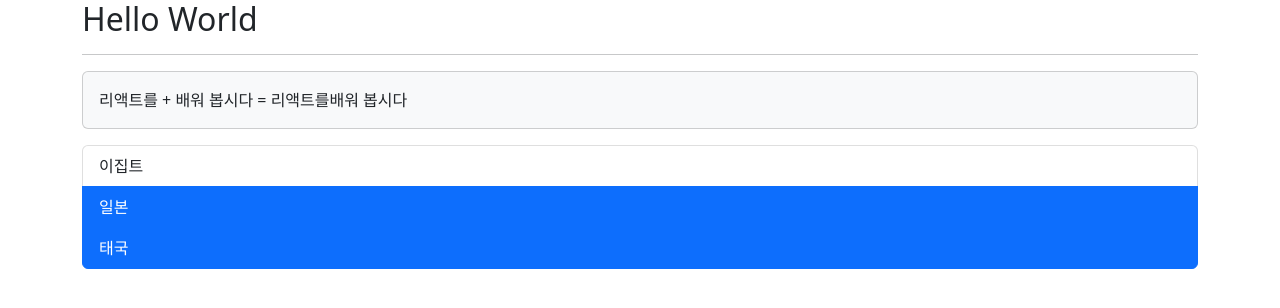
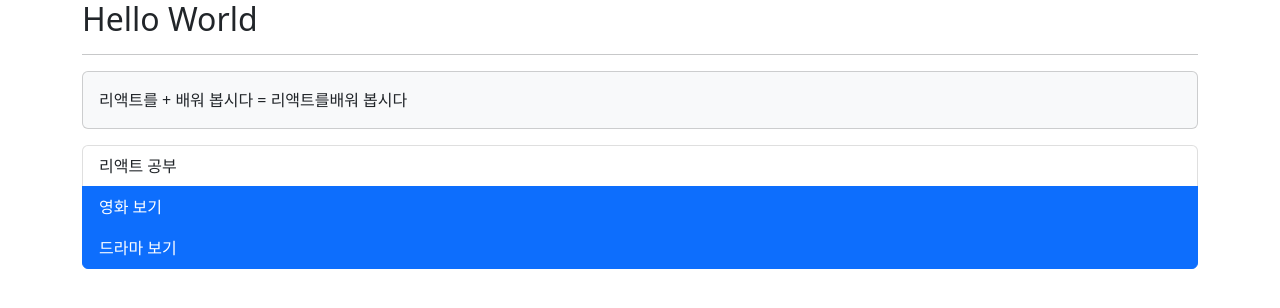
Before and after one commit to quokka-eating-carrots/quickstart-mj, a React (Vite) app: page / in a window 1280 px wide. Shown: the top 308 px of the page. Built offline with nearby package versions, Linux system fonts and the light colour scheme.

Commit message:
3장 나의 예제 만들기

```diff
--- a/src/MinJeong/App.tsx
+++ b/src/MinJeong/App.tsx
@@ -1,19 +1,19 @@
 import React, { useState } from 'react'
-import CountryList from './components/CountryList'
+import TodoList from './components/TodoList'
 
-export type CountryType = {
+export type TodoType = {
   no: number
-  country: string
-  visited: boolean
+  todo: string
+  done: boolean
 }
 
 
 const App = () => {
   const [msg, setMsg] = useState<string>("World")
-  const [list, setList] = useState<Array<CountryType>>([
-    {no: 1, country: "이집트", visited: false},
-    {no: 2, country: "일본", visited: true},
-    {no: 3, country: "태국", visited: true}
+  const [list, setList] = useState<Array<TodoType>>([
+    {no: 1, todo: "리액트 공부", done: false},
+    {no: 2, todo: "영화 보기", done: true},
+    {no: 3, todo: "드라마 보기", done: true}
   ])
 
   const addResult = (x: string, y: string) => {
@@ -29,7 +29,7 @@ const App = () => {
       <h2>Hello {msg}</h2>
       <hr className="dash-style"/>
       {addResult("리액트를", "배워 봅시다")}
-      <CountryList countries={list}/>
+      <TodoList todos={list}/>
     </div>
   )
 }
--- a/src/MinJeong/components/CountryItem.tsx
+++ /dev/null
@@ -1,15 +0,0 @@
-import React from 'react'
-import { CountryType } from '../App'
-
-type CountryItemPropsType = {
-  countryitem: CountryType
-}
-
-const CountryItem = (props: CountryItemPropsType) => {
-  let item = props.countryitem
-  return (
-    <li className={item.visited ? "list-group-item active" : "list-group-item"}>{item.country}</li>
-  )
-}
-
-export default CountryItem
--- a/src/MinJeong/components/CountryList.tsx
+++ /dev/null
@@ -1,19 +0,0 @@
-import React from 'react'
-import { CountryType } from '../App'
-import CountryItem from './CountryItem'
-
-type CountryListPropsType = {
-  countries: Array<CountryType>
-}
-
-const CountryList = (props: CountryListPropsType) => {
-  const list = props.countries
-  let countries = list.map((item, index) => {
-    return <CountryItem key={item.no} countryitem={item} />
-  })
-  return (
-    <ul className="list-group">{countries}</ul>
-  )
-}
-
-export default CountryList
--- /dev/null
+++ b/src/MinJeong/components/TodoItem.tsx
@@ -0,0 +1,15 @@
+import React from 'react'
+import { TodoType } from '../App'
+
+type TodoItemPropsType = {
+  todoitem: TodoType
+}
+
+const TodoItem = (props: TodoItemPropsType) => {
+  let item = props.todoitem
+  return (
+    <li className={item.done ? "list-group-item active" : "list-group-item"}>{item.todo}</li>
+  )
+}
+
+export default TodoItem
--- /dev/null
+++ b/src/MinJeong/components/TodoList.tsx
@@ -0,0 +1,19 @@
+import React from 'react'
+import { TodoType } from '../App'
+import TodoItem from './TodoItem'
+
+type TodoListPropsType = {
+  todos: Array<TodoType>
+}
+
+const TodoList = (props: TodoListPropsType) => {
+  const list = props.todos
+  let todos = list.map((item, index) => {
+    return <TodoItem key={item.no} todoitem={item} />
+  })
+  return (
+    <ul className="list-group">{todos}</ul>
+  )
+}
+
+export default TodoList
```
